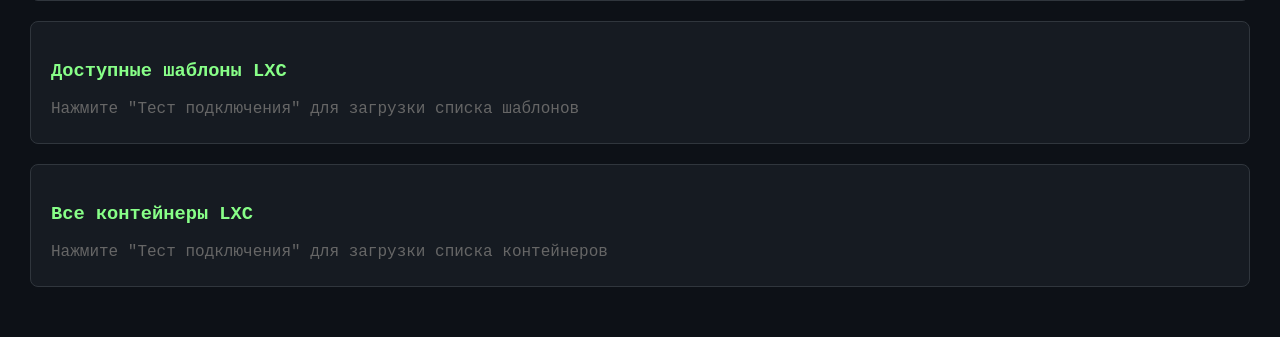
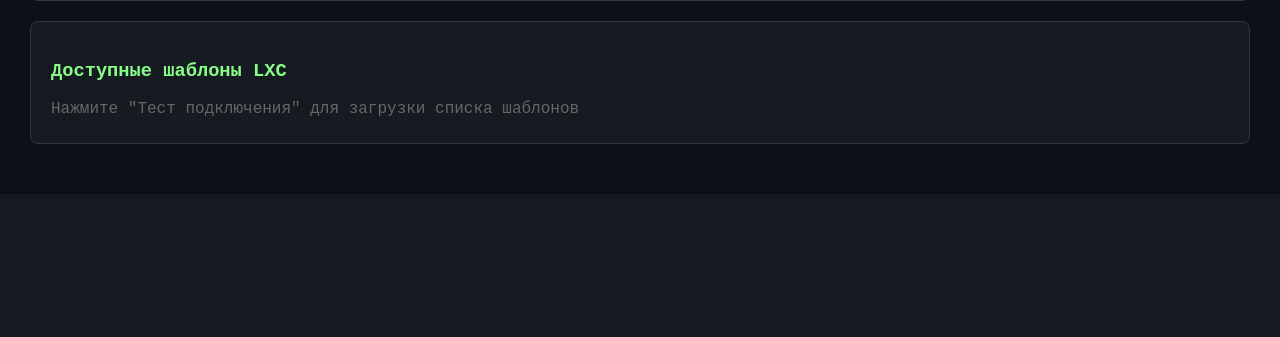
Before and after one commit to ilyaurtk/test-ai, a Flask app: page /admin in a window 1280 px wide. Shown: the part 917-1254 px from the top of the page. After the commit the page ends 1061 px from the top, so only its background shows below. Run offline with Flask 2, Linux system fonts and the light colour scheme; a user stored in the database is signed in; data comes from the database, SQL or seed files in the repository; data that the repository does not hold is empty.

Commit message:
update branch

```diff
--- a/templates/admin_dashboard.html
+++ b/templates/admin_dashboard.html
@@ -76,13 +76,6 @@
                 <h3>Доступные шаблоны LXC</h3>
                 <div id="templates-list">
                     <p class="text-muted">Нажмите "Тест подключения" для загрузки списка шаблонов</p>
-                </div>
-            </div>
-
-            <div class="form-card">
-                <h3>Все контейнеры LXC</h3>
-                <div id="containers-list">
-                    <p class="text-muted">Нажмите "Тест подключения" для загрузки списка контейнеров</p>
                 </div>
             </div>
         </div>
@@ -295,8 +288,6 @@
         async function testConnection() {
             const resultDiv = document.getElementById('connection-result');
             const templatesDiv = document.getElementById('templates-list');
-            const containersDiv = document.getElementById('containers-list');
-            const pveContainersTbody = document.getElementById('pve-containers-tbody');
 
             resultDiv.innerHTML = '<p class="text-muted">Проверка подключения...</p>';
 
@@ -321,29 +312,13 @@
                     } else {
                         templatesDiv.innerHTML = '<p class="text-muted">Шаблоны не найдены</p>';
                     }
-
-                    // Отображаем все контейнеры в отдельной таблице на вкладке Containers
-                    if (data.containers && data.containers.length > 0) {
-                        let containersHtml = '';
-                        data.containers.forEach(c => {
-                            const type = c.template ? '✓' : '-';
-                            containersHtml += `<tr><td>${c.vmid}</td><td>${c.name}</td><td>pve</td><td><span class="status-badge status-${c.status}">${c.status}</span></td><td>${type}</td></tr>`;
-                        });
-                        pveContainersTbody.innerHTML = containersHtml;
-                    } else {
-                        pveContainersTbody.innerHTML = '<tr><td colspan="5" class="text-muted">Контейнеры не найдены</td></tr>';
-                    }
                 } else {
                     resultDiv.innerHTML = `<p class="alert alert-error">${data.message}</p>`;
                     templatesDiv.innerHTML = '';
-                    containersDiv.innerHTML = '';
-                    pveContainersTbody.innerHTML = '<tr><td colspan="5" class="text-muted">Ошибка подключения</td></tr>';
                 }
             } catch (error) {
                 resultDiv.innerHTML = `<p class="alert alert-error">Ошибка: ${error.message}</p>`;
                 templatesDiv.innerHTML = '';
-                containersDiv.innerHTML = '';
-                pveContainersTbody.innerHTML = '<tr><td colspan="5" class="text-muted">Ошибка подключения</td></tr>';
             }
         }
     </script>
```
Also changed, not shown: 1 other file.
